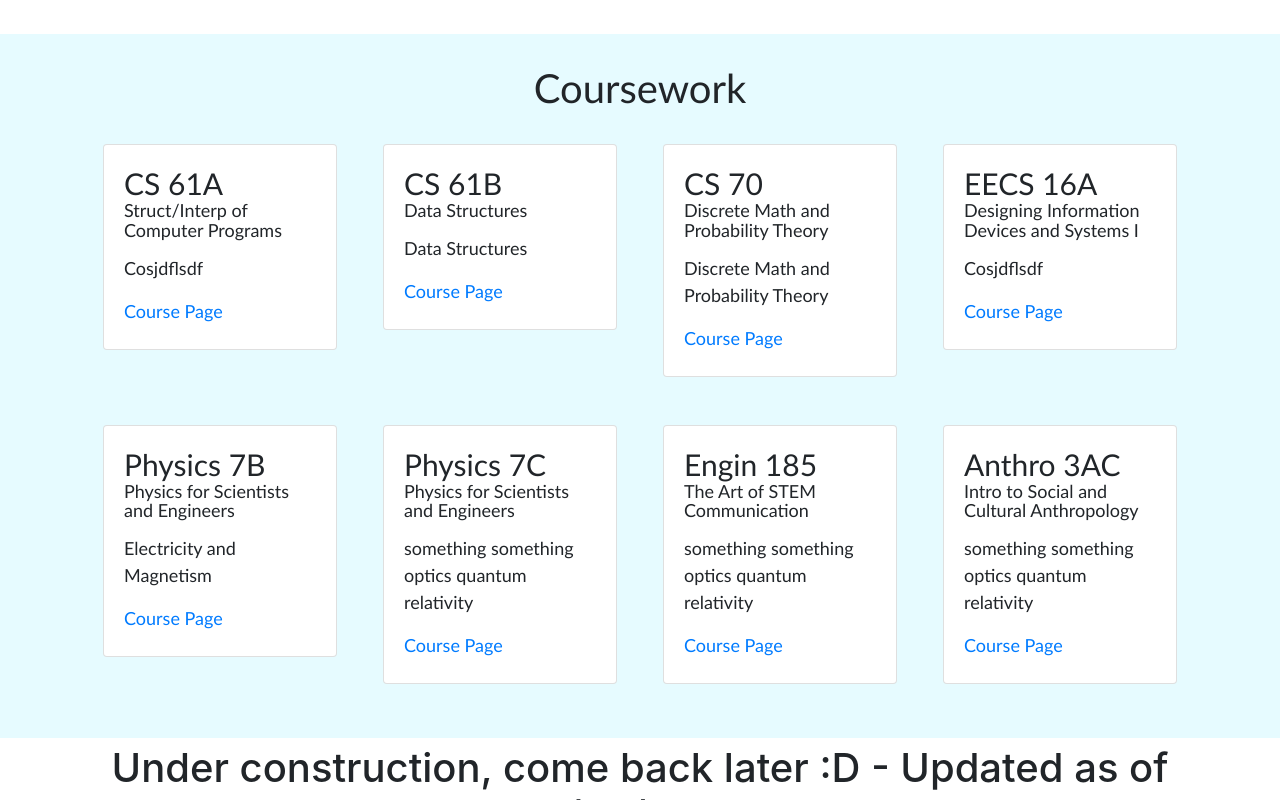
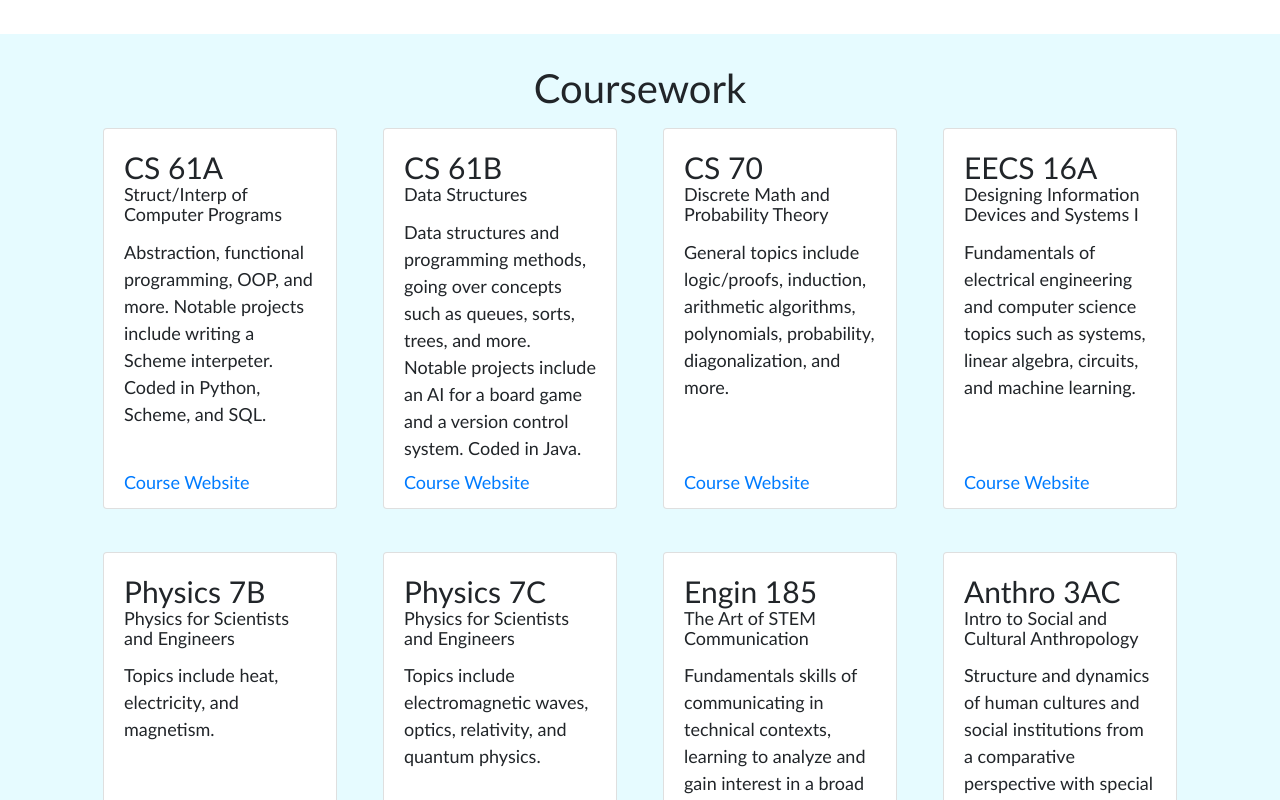
Before and after one commit to patwang123/patwang123.github.io, a React (Create React App) app: page / in a window 1280 px wide. Shown: the part 2200-3000 px from the top of the page. Built offline with nearby package versions, Linux system fonts and the light colour scheme.

Commit message:
course descriptions

```diff
--- a/src/App.js
+++ b/src/App.js
@@ -28,7 +28,7 @@ function App() {
           <Projects></Projects>
           <Academics></Academics>
           <h1>
-          Under construction, come back later :D - Updated as of 11/29/2020<br /><br /><br /><br /><br /><br /><br /><br /><br /><br /><br /><br /><br /><br /><br /><br /><br /><br /><br />
+          Under construction, come back later :D - Updated as of 11/30/2020<br /><br /><br /><br /><br /><br /><br /><br /><br /><br /><br /><br /><br /><br /><br /><br /><br /><br /><br />
           </h1>
       </div>
     </div>
--- a/src/components/Academics/Course/Course.js
+++ b/src/components/Academics/Course/Course.js
@@ -17,18 +17,18 @@ export default class Course extends React.Component {
             ext_info,
             website,} = this.props;
         return (
-            <Card className="mx-2 my-4" id={course_name}>
-                <Card.Body className='card-body course-body' style={{ paddingBottom: '24px' }}>
+            <Card className="mx-2 my-2" id={course_name} style={{height: '90%'}}>
+                <Card.Body className='card-body course-body' style={{height: '100%'}}>
                     <Card.Title style={{ marginBottom: '0px' }}>
                         {course_name}
                     </Card.Title>
                     <Card.Text style={{ marginTop: '0px', marginBottom: '14px', padding: '0px',lineHeight: '110%'}}>{course_title}</Card.Text>
                     <Card.Text>{ext_info}</Card.Text>
-                    <Card.Text>
-                        <a href={website} target='_blank' rel='noreferrer'>
-                            Course Page
-                        </a>
-                    </Card.Text>
+                </Card.Body>
+                <Card.Body style={{marginTop: '5px',marginBottom: '18px'}}>
+                    <a href={website} target='_blank' rel='noreferrer' style={{fontSize: '18px'}}>
+                        Course Website
+                    </a>
                 </Card.Body>
             </Card>
         )
--- a/src/components/Academics/course_consts.js
+++ b/src/components/Academics/course_consts.js
@@ -9,49 +9,49 @@ export const COURSE_CONSTS = [
     {
         course_name: 'CS 61A',
         course_title: 'Struct/Interp of Computer Programs',
-        ext_info: 'Cosjdflsdf',
+        ext_info: 'Abstraction, functional programming, OOP, and more. Notable projects include writing a Scheme interpeter. Coded in Python, Scheme, and SQL.',
         website: 'https://cs61a.org/',
     },
     {
         course_name: 'CS 61B',
         course_title: 'Data Structures',
-        ext_info: 'Data Structures',
+        ext_info: 'Data structures and programming methods, going over concepts such as queues, sorts, trees, and more. Notable projects include an AI for a board game and a version control system. Coded in Java.',
         website: 'http://fa20.datastructur.es/',
     },
     {
         course_name: 'CS 70',
         course_title: 'Discrete Math and Probability Theory',
-        ext_info: 'Discrete Math and Probability Theory',
+        ext_info: 'General topics include logic/proofs, induction, arithmetic algorithms, polynomials, probability, diagonalization, and more.',
         website: 'https://www.eecs70.org/',
     },
     {
         course_name: 'EECS 16A',
         course_title: 'Designing Information Devices and Systems I',
-        ext_info: 'Cosjdflsdf',
+        ext_info: 'Fundamentals of electrical engineering and computer science topics such as systems, linear algebra, circuits, and machine learning.',
         website: 'https://eecs16a.org/',
     },
     {
         course_name: 'Physics 7B',
         course_title: 'Physics for Scientists and Engineers',
-        ext_info: 'Electricity and Magnetism',
+        ext_info: 'Topics include heat, electricity, and magnetism.',
         website: 'https://classes.berkeley.edu/content/2020-spring-physics-7b-001-lec-001',
     },
     {
         course_name: 'Physics 7C',
         course_title: 'Physics for Scientists and Engineers',
-        ext_info: 'something something optics quantum relativity',
+        ext_info: 'Topics include electromagnetic waves, optics, relativity, and quantum physics.',
         website: 'https://classes.berkeley.edu/content/2020-Fall-PHYSICS-7C-001-LEC-001',
     },
     {
         course_name: 'Engin 185',
         course_title: 'The Art of STEM Communication',
-        ext_info: 'something something optics quantum relativity',
+        ext_info: 'Fundamentals skills of communicating in technical contexts, learning to analyze and gain interest in a broad range of engineering fields.',
         website: 'https://classes.berkeley.edu/content/2020-spring-engin-185-001-lec-001',
     },
     {
         course_name: 'Anthro 3AC',
         course_title: 'Intro to Social and Cultural Anthropology',
-        ext_info: 'something something optics quantum relativity',
+        ext_info: 'Structure and dynamics of human cultures and social institutions from a comparative perspective with special attention to American cultures and their roots.',
         website: 'https://classes.berkeley.edu/content/2020-fall-anthro-3ac-001-lec-001',
     }
 ]
```
Also changed, not shown: 2 other files (tests, documents, lock files or other folders).
